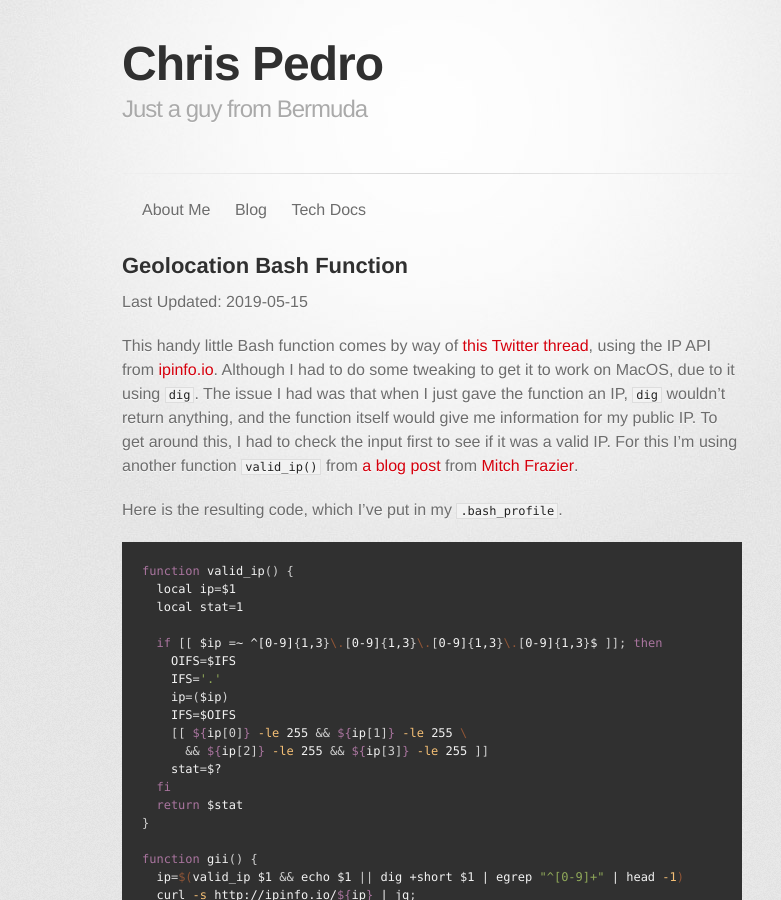
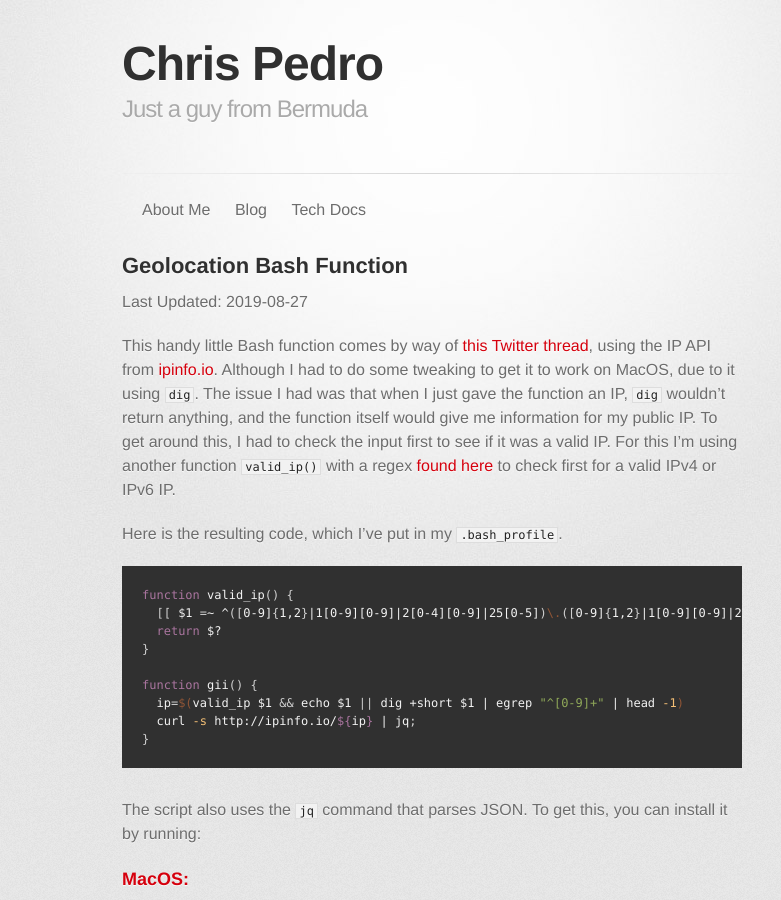
Before and after one commit to cpedro/cpedro.github.io, a Jekyll site: the page built from _tech/2019-08-27-get_ip_info.md, in a window 1280 px wide and 900 px high. Shown: the whole window, without its empty margins (208-989 px from the left). Built offline with Jekyll 4.4.1, drawn with Linux system fonts in a browser that asks for light colours; some web fonts are replaced; a style sheet for code colours, icons or effects is not loaded.

Commit message:
_tech/2019-08-27-get_ip_info.md - Updated to include check for IPv6 as well as IPv4.
Signed-off-by: Chris Pedro <chris@thepedros.com>

````diff
--- a/_tech/2019-05-15-get_ip_info.md
+++ b/_tech/2019-08-27-get_ip_info.md
@@ -3,7 +3,7 @@
 layout: default
 ---
 
-Last Updated: 2019-05-15
+Last Updated: 2019-08-27
 
 This handy little Bash function comes by way of
 [this Twitter thread](https://twitter.com/curioman2/status/1128320604833222656),
@@ -12,27 +12,16 @@
 that when I just gave the function an IP, `dig` wouldn't return anything, and
 the function itself would give me information for my public IP.  To get around
 this, I had to check the input first to see if it was a valid IP.  For this I'm
-using another function `valid_ip()` from
-[a blog post](https://www.linuxjournal.com/content/validating-ip-address-bash-script)
-from [Mitch Frazier](https://www.linuxjournal.com/users/mitch-frazier).
+using another function `valid_ip()` with a regex
+[found here](https://helloacm.com/how-to-valid-ipv6-addresses-using-bash-and-regex/)
+to check first for a valid IPv4 or IPv6 IP.
 
 Here is the resulting code, which I've put in my `.bash_profile`.
 
 ```sh
 function valid_ip() {
-  local ip=$1
-  local stat=1
-
-  if [[ $ip =~ ^[0-9]{1,3}\.[0-9]{1,3}\.[0-9]{1,3}\.[0-9]{1,3}$ ]]; then
-    OIFS=$IFS
-    IFS='.'
-    ip=($ip)
-    IFS=$OIFS
-    [[ ${ip[0]} -le 255 && ${ip[1]} -le 255 \
-      && ${ip[2]} -le 255 && ${ip[3]} -le 255 ]]
-    stat=$?
-  fi
-  return $stat
+  [[ $1 =~ ^([0-9]{1,2}|1[0-9][0-9]|2[0-4][0-9]|25[0-5])\.([0-9]{1,2}|1[0-9][0-9]|2[0-4][0-9]|25[0-5])\.([0-9]{1,2}|1[0-9][0-9]|2[0-4][0-9]|25[0-5])\.([0-9]{1,2}|1[0-9][0-9]|2[0-4][0-9]|25[0-5])$ || $1 =~ ^(([0-9a-fA-F]{1,4}:){7,7}[0-9a-fA-F]{1,4}|([0-9a-fA-F]{1,4}:){1,7}:|([0-9a-fA-F]{1,4}:){1,6}:[0-9a-fA-F]{1,4}|([0-9a-fA-F]{1,4}:){1,5}(:[0-9a-fA-F]{1,4}){1,2}|([0-9a-fA-F]{1,4}:){1,4}(:[0-9a-fA-F]{1,4}){1,3}|([0-9a-fA-F]{1,4}:){1,3}(:[0-9a-fA-F]{1,4}){1,4}|([0-9a-fA-F]{1,4}:){1,2}(:[0-9a-fA-F]{1,4}){1,5}|[0-9a-fA-F]{1,4}:((:[0-9a-fA-F]{1,4}){1,6})|:((:[0-9a-fA-F]{1,4}){1,7}|:)|fe80:(:[0-9a-fA-F]{0,4}){0,4}%[0-9a-zA-Z]{1,}|::(ffff(:0{1,4}){0,1}:){0,1}((25[0-5]|(2[0-4]|1{0,1}[0-9]){0,1}[0-9])\.){3,3}(25[0-5]|(2[0-4]|1{0,1}[0-9]){0,1}[0-9])|([0-9a-fA-F]{1,4}:){1,4}:((25[0-5]|(2[0-4]|1{0,1}[0-9]){0,1}[0-9])\.){3,3}(25[0-5]|(2[0-4]|1{0,1}[0-9]){0,1}[0-9]))$ ]]
+  return $?
 }
 
 function gii() {
````
